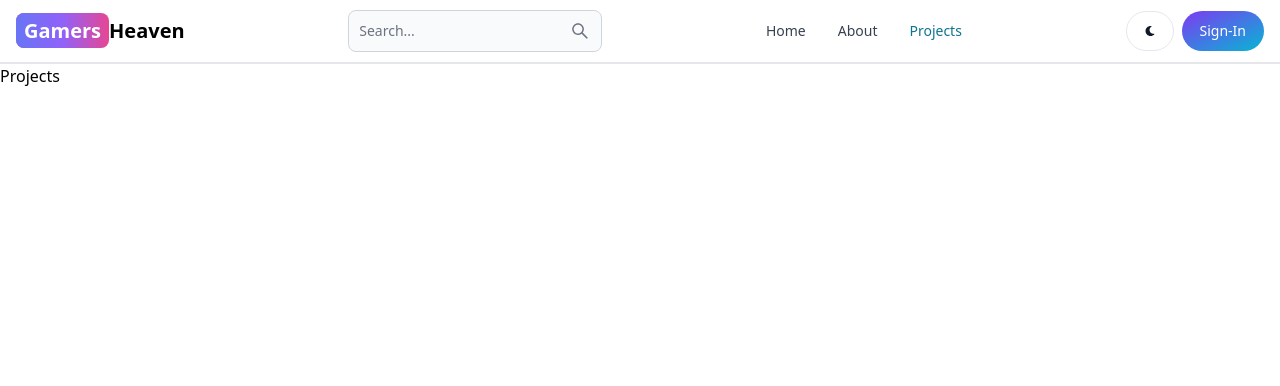
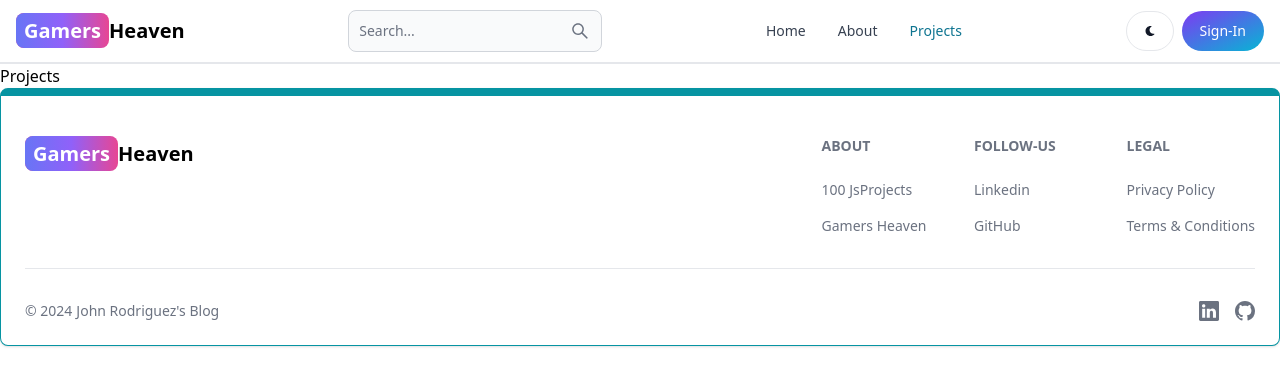
Before and after one commit to GoaskAlex/blog-project, a React (Vite) app in the folder client/: page /projects in a window 1280 px wide. Shown: the top 386 px of the page. Built offline with nearby package versions, Linux system fonts and the light colour scheme.

Commit message:
created footer comp

```diff
--- a/client/src/App.jsx
+++ b/client/src/App.jsx
@@ -7,6 +7,8 @@
 import DashBoard from './pages/DashBoard'
 import Projects from './pages/Projects'
 import Header from './components/Header'
+import Footer from './components/Footer'
+
  /////
 function App() {
 
@@ -23,6 +25,7 @@
       <Route path='/projects' element={<Projects/>} />
 
     </Routes>
+    <Footer/>
   </BrowserRouter>
     </>
   )
--- /dev/null
+++ b/client/src/components/Footer.jsx
@@ -0,0 +1,92 @@
+import React from "react";
+import { Footer } from "flowbite-react";
+import { Link } from "react-router-dom";
+import {BsGithub, BsLinkedin} from 'react-icons/bs'
+export default function FooterCom() {
+  return (
+    <>
+      <Footer container className="border border-t-8 border-teal-500">
+        <div className="w-full max-w-7xl mx-auto">
+          <div className="grid w-full justify-between sm:flex md:grid-cols-1">
+            <div className="mt-5">
+              <Link
+                to="/"
+                className="self-center whitespace-nowrap text-lg sm:text-xl font-semibold dark:text-white">
+                <span className="px-2 py-1 bg-gradient-to-r from-indigo-500 via-purple-500 to bg-pink-500 rounded-lg text-white">
+                  Gamers
+                </span>
+                Heaven
+              </Link>
+            </div>
+            <div className="grid grid-cols-2 gap-8 mt-4 sm:grid-cols-3 sm:gap-6">
+              <div>
+                <Footer.Title title="About" />
+                <Footer.LinkGroup col>
+                  <Footer.Link
+                    href="www.100jsprojects.com"
+                    target="_blank"
+                    rel="noopener noreferrer">
+                    100 JsProjects
+                  </Footer.Link>
+                  <Footer.Link
+                    href="/about"
+                    target="_blank"
+                    rel="noopener noreferrer">
+                    Gamers Heaven
+                  </Footer.Link>
+                </Footer.LinkGroup>
+              </div>
+              <div>
+                <Footer.Title title="Follow-Us" />
+                <Footer.LinkGroup col>
+                  <Footer.Link
+                    href="https://www.linkedin.com/in/johnarodriguez25/"
+                    target="_blank"
+                    rel="noopener noreferrer"
+                  >
+                    Linkedin
+                  </Footer.Link>
+                  <Footer.Link
+                    href="https://github.com/GoaskAlex"
+                    target="_blank"
+                    rel="noopener noreferrer"
+                  >
+                    GitHub
+                  </Footer.Link>
+                </Footer.LinkGroup>
+              </div>
+              <div>
+                <Footer.Title title="Legal" />
+                <Footer.LinkGroup col>
+                  <Footer.Link
+                    href="#"
+                    target="_blank"
+                    rel="noopener noreferrer"
+                  >
+                    Privacy Policy
+                  </Footer.Link>
+                  <Footer.Link
+                    href="#"
+                    target="_blank"
+                    rel="noopener noreferrer"
+                  >
+                    Terms &amp; Conditions
+                  </Footer.Link>
+                </Footer.LinkGroup>
+              </div>
+            </div>
+          </div>
+          <Footer.Divider/>
+            <div className="w-full sm:flex sm:items-center sm:justify-between">
+                <Footer.Copyright href="#" by = "John Rodriguez's Blog"  year = {new Date().getFullYear()}/>
+
+            <div className="flex  gap-4 mt-2 sm:mt-0 sm:justify-center">
+                <Footer.Icon href = '#' icon = {BsLinkedin}/>
+                <Footer.Icon href = '#' icon = {BsGithub}/>
+            </div>
+            </div>
+        </div>
+      </Footer>
+    </>
+  );
+}
```
